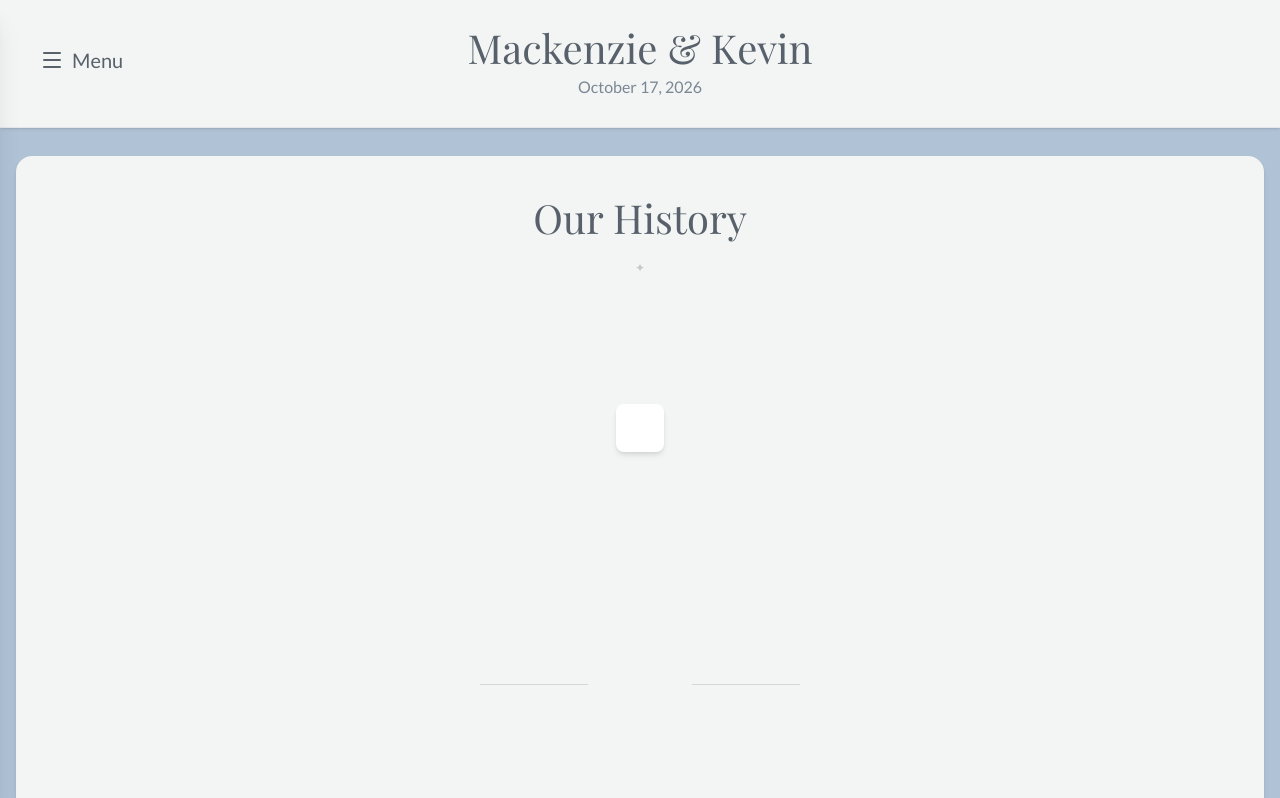
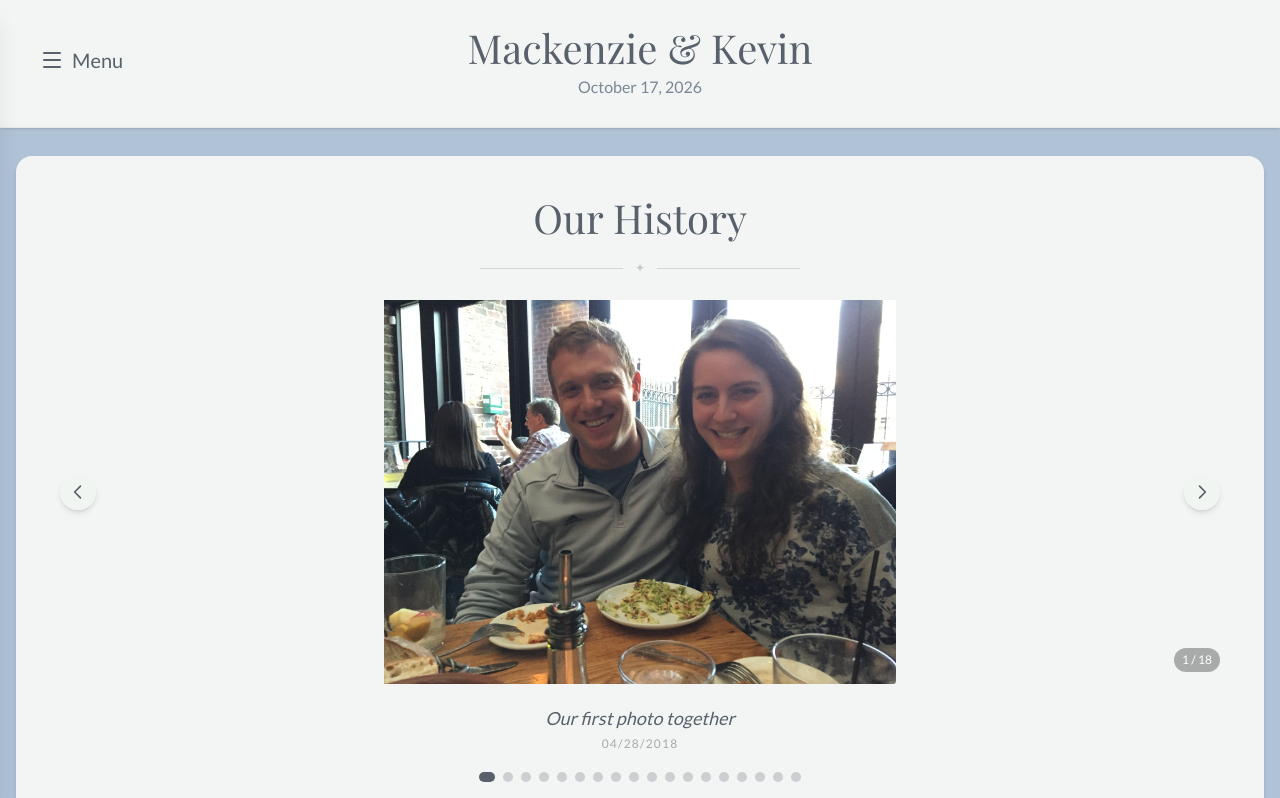
Before and after one commit to megancoden/mackenzie-and-kevin-wedding, a Next.js app: page /photos in a window 1280 px wide. Shown: the top 798 px of the page. Built offline with nearby package versions, Linux system fonts and the light colour scheme; a web font is replaced by a local one.

Commit message:
fix errors

```diff
--- a/src/app/components/Header.tsx
+++ b/src/app/components/Header.tsx
@@ -102,8 +102,9 @@
           </button>
         </div>
 
-        {/* Nav links */}
-        <nav className="p-6 space-y-1">
+        {/* Scrollable nav + pinned footer */}
+        <div className="flex flex-col" style={{ height: 'calc(100% - 7rem)' }}>
+          <nav className="flex-1 overflow-y-auto p-6 space-y-1">
             {navItems.map((item) => (
               <Link
                 key={item.href}
@@ -120,13 +121,14 @@
             ))}
           </nav>
 
-        {/* Footer info */}
-        <div className="absolute bottom-0 left-0 right-0 p-6 border-t border-gray-200 text-center">
+          {/* Pinned footer */}
+          <div className="flex-shrink-0 p-6 border-t border-gray-200 text-center">
             <p className="header-title text-lg text-[var(--wedding-secondary-dark)] mb-1">Save the Date</p>
             <p className="casual-font text-sm text-[var(--wedding-secondary-dark)]/70">October 17, 2026</p>
             <p className="casual-font text-xs text-[var(--wedding-secondary-dark)]/50 mt-0.5">West Bloomfield, Michigan</p>
           </div>
         </div>
+      </div>
     </>
   );
 }
--- a/src/app/components/PhotoCarousel.tsx
+++ b/src/app/components/PhotoCarousel.tsx
@@ -64,11 +64,7 @@
         <h2 className="header-title">Our History</h2>
         <div className="flex items-center gap-3 mt-3 mx-auto max-w-xs">
           <div className="flex-1 h-px bg-[var(--wedding-secondary-dark)]/20" />
-          <span className="text-[var(--wedding-secondary-dark)]/30 text-xs">✦          <div className="min-h-screen py-12 px-4 pt-[96px] mt-8 background">
-            <div className="max-w-4xl mx-auto bg-white rounded-lg shadow-md p-6">
-              {/* ... */}
-            </div>
-          </div></span>
+          <span className="text-[var(--wedding-secondary-dark)]/30 text-xs">✦</span>
           <div className="flex-1 h-px bg-[var(--wedding-secondary-dark)]/20" />
         </div>
       </div>
```
Lines whose indentation alone changed are shown as unchanged.
